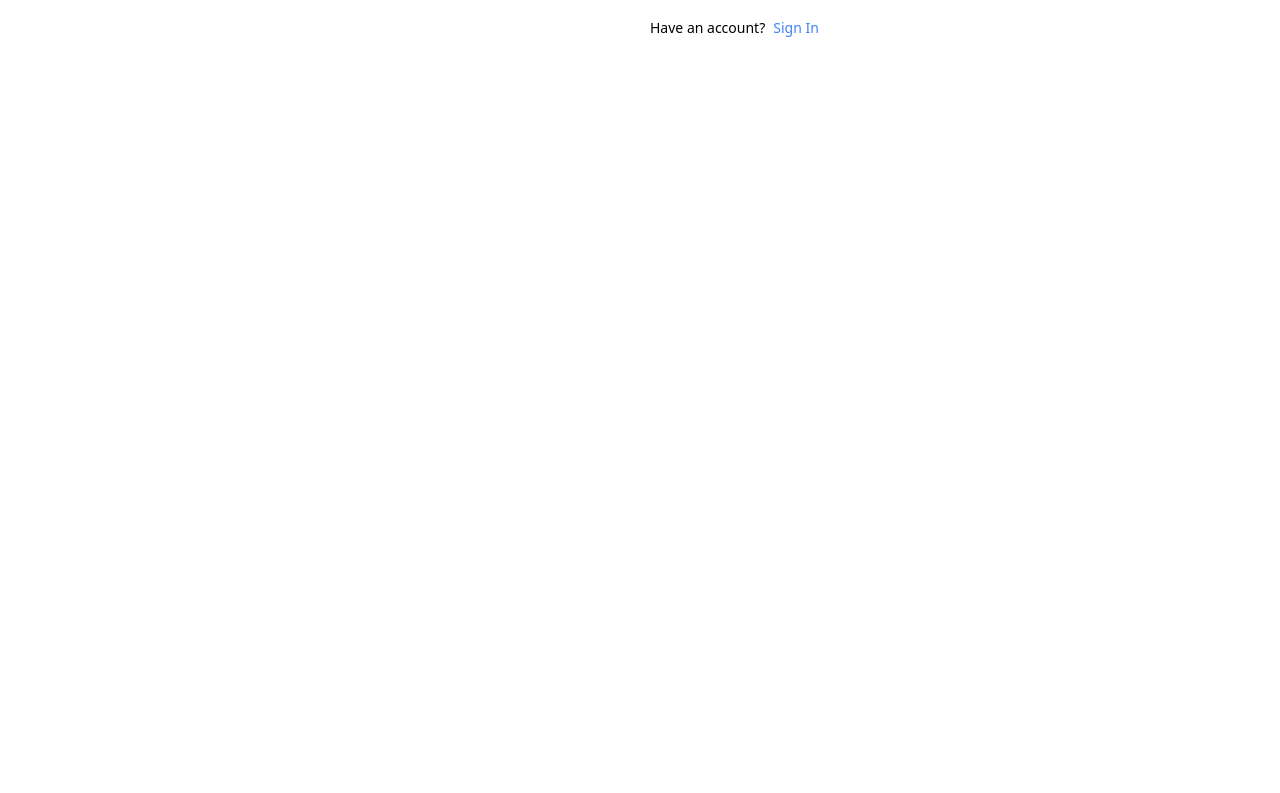
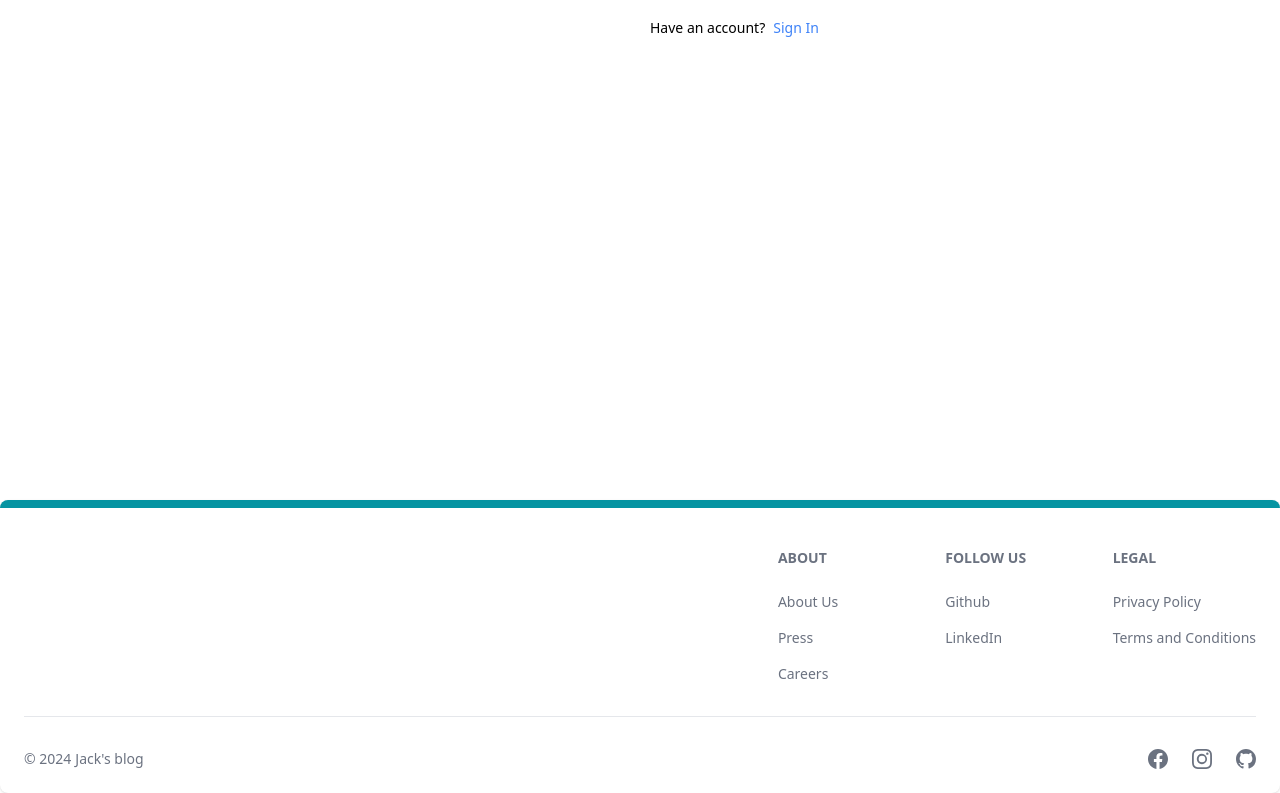
Before and after one commit to jacksonos/blog-web-app, a React (Vite) app in the folder client/: page /sign-up in a window 1280 px wide. Shown: the part 444-1237 px from the top of the page. Before the commit the page ends 944 px from the top, so only its background shows below. Built offline with nearby package versions, Linux system fonts and the light colour scheme.

Commit message:
create  the footer component

```diff
--- a/client/src/App.jsx
+++ b/client/src/App.jsx
@@ -7,6 +7,7 @@
 import { Projects } from './pages/Projects';
 import { Dashboard } from './pages/Dashboard';
 import { Header } from './components/Header';
+import { FooterComp } from './components/Footer';
 
 const App = () => {
   return (
@@ -20,6 +21,7 @@
         <Route path='/projects' element={<Projects />}></Route>
         <Route path='/dashboard' element={<Dashboard />}></Route>
       </Routes>
+      <FooterComp/>
     </BrowserRouter>
   );
 };
--- /dev/null
+++ b/client/src/components/Footer.jsx
@@ -0,0 +1,74 @@
+import { Footer } from 'flowbite-react';
+import React from 'react';
+import { BsFacebook, BsInstagram, BsGithub } from 'react-icons/bs';
+
+export const FooterComp = () => {
+  return (
+    <Footer container className='border-t-8 border-teal-500'>
+      <div className='w-full max-w-7xl mx-auto'>
+        <div className='grid w-full justify-between sm:flex md:grid-cols-1'>
+          <div className='mt-5'>{/* el  supuesto link */}</div>
+          <div className='grid grid-cols-2 gap-8 mt-4 sm:grid-cols-3 sm:gap-6'>
+            <div>
+              <Footer.Title title='About' />
+              <Footer.LinkGroup col>
+                <Footer.Link href='#' target='_blank' rel='noopener noreferrer'>
+                  About Us
+                </Footer.Link>
+                <Footer.Link href='#' target='_blank' rel='noopener noreferrer'>
+                  Press
+                </Footer.Link>
+                <Footer.Link href='#' target='_blank' rel='noopener noreferrer'>
+                  Careers
+                </Footer.Link>
+              </Footer.LinkGroup>
+            </div>
+            <div>
+              <Footer.Title title='Follow us' />
+              <Footer.LinkGroup col>
+                <Footer.Link
+                  href='https://github.com/jacksonos'
+                  target='_blank'
+                  rel='noopener noreferrer'
+                >
+                  Github
+                </Footer.Link>
+                <Footer.Link
+                  href='https://www.linkedin.com/in/michelpoma/'
+                  target='_blank'
+                  rel='noopener noreferrer'
+                >
+                  LinkedIn
+                </Footer.Link>
+              </Footer.LinkGroup>
+            </div>
+            <div>
+              <Footer.Title title='Legal' />
+              <Footer.LinkGroup col>
+                <Footer.Link href='#' target='_blank' rel='noopener noreferrer'>
+                  Privacy Policy
+                </Footer.Link>
+                <Footer.Link href='#' target='_blank' rel='noopener noreferrer'>
+                  Terms and Conditions
+                </Footer.Link>
+              </Footer.LinkGroup>
+            </div>
+          </div>
+        </div>
+        <Footer.Divider />
+        <div className='w-full sm:flex sm:items-center  sm:justify-between'>
+          <Footer.Copyright
+            href='#'
+            by="Jack's blog"
+            year={new Date().getFullYear()}
+          />
+          <div className='flex  gap-6 sm:mt-0 mt-4 sm:justify-center'>
+            <Footer.Icon href='#' icon={BsFacebook} />
+            <Footer.Icon href='#' icon={BsInstagram} />
+            <Footer.Icon href='#' icon={BsGithub} />
+          </div>
+        </div>
+      </div>
+    </Footer>
+  );
+};
--- a/client/src/pages/SignUp.jsx
+++ b/client/src/pages/SignUp.jsx
@@ -9,9 +9,8 @@
   const [loading, setLoading] = useState(false);
   const navigate = useNavigate();
   const handleChange = (e) => {
-    setFormData({ ...formData, [e.target.id]: e.target.value });
+    setFormData({ ...formData, [e.target.id]: e.target.value.trim() });
   };
-
   const handleSubmit = async (e) => {
     e.preventDefault();
     if (!formData.username || !formData.email || !formData.password) {
```
